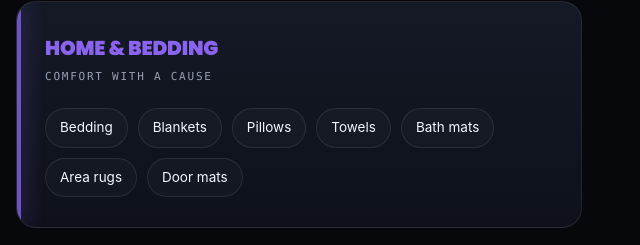
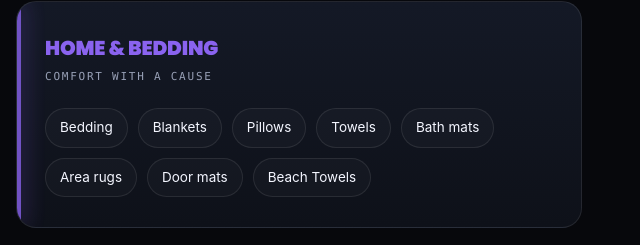
Before and after one commit to Smarttechsolutionllc/BSquared, a plain HTML site: page index.html in a window 1280 px wide. Shown: the part 1342-1587 px from the top of the page, 634-1274 px from the left. Drawn offline with Linux system fonts and the light colour scheme; no server answers.

Commit message:
Update index.html

```diff
--- a/index.html
+++ b/index.html
@@ -259,6 +259,7 @@ img{max-width:100%;display:block}
             <span>Bath mats</span>
             <span>Area rugs</span>
             <span>Door mats</span>
+            <span>Beach Towels</span>
           </div>
         </div>
         <div class="colgroup" style="--c:var(--cancer)">
```
